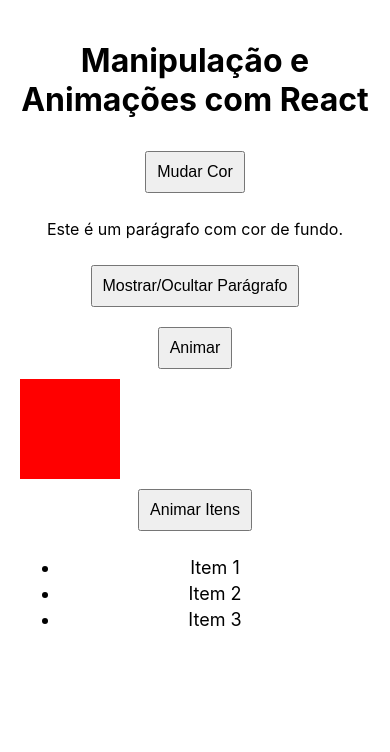
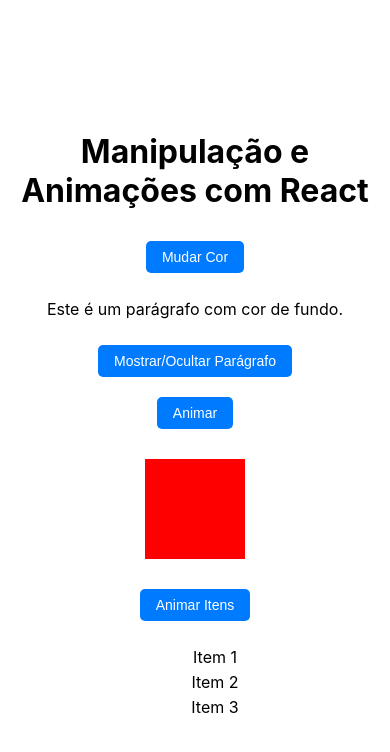
Before and after one commit to Paulo77Dev/Animaciones, a React (Create React App) app: page / in a window 390 px wide. Shown: the top 752 px of the page. Built offline with nearby package versions, Linux system fonts and the light colour scheme; the HTML template or start-up script is replaced by a standard one.

Commit message:
Alterciones de responsividade del App y cambios de posiciones y tambien la mejora del layout

```diff
--- a/src/styles/App.css
+++ b/src/styles/App.css
@@ -1,20 +1,129 @@
+/* Aplica estilos gerais na aplicação */
 .App {
+  display: flex; /* Usa flexbox para facilitar a centralização */
+  flex-direction: column; /* Alinha elementos em uma coluna */
+  justify-content: center; /* Centraliza verticalmente */
+  align-items: center; /* Centraliza horizontalmente */
+  min-height: 100vh; /* Faz com que a altura mínima ocupe a tela inteira */
   text-align: center;
   padding: 20px;
+  box-sizing: border-box; /* Inclui padding no cálculo do tamanho */
 }
 
+/* Estiliza os botões */
 button {
-  padding: 10px;
+  padding: 10px 20px; /* Adiciona padding mais amplo */
   margin: 10px;
   font-size: 16px;
   cursor: pointer;
+  border: none; /* Remove a borda padrão */
+  border-radius: 5px; /* Adiciona bordas arredondadas */
+  background-color: #007BFF; /* Cor de fundo azul */
+  color: white; /* Cor do texto */
+  transition: background-color 0.3s ease; /* Transição suave ao passar o mouse */
 }
 
+button:hover {
+  background-color: #0056b3; /* Cor de fundo mais escura ao passar o mouse */
+}
+
+/* Estiliza a caixa com animações */
 .box {
   transition: all 2s ease;
+  max-width: 100%; /* Limita a largura máxima */
+  width: 300px; /* Largura padrão da caixa */
+  margin: 20px auto; /* Centraliza a caixa horizontalmente */
 }
 
+/* Estiliza itens da lista */
 .item {
   margin: 5px 0;
   font-size: 18px;
+  word-wrap: center; /* Quebra palavras longas */
 }
+
+/* Responsividade: ajusta o layout para telas menores */
+@media (max-width: 768px) {
+  .App {/* Aplica estilos gerais na aplicação */
+    .App {
+      display: flex; /* Usa flexbox para facilitar a centralização */
+      flex-direction: column; /* Alinha elementos em uma coluna */
+      justify-content: center; /* Centraliza verticalmente */
+      align-items: center; /* Centraliza horizontalmente */
+      min-height: 100vh; /* Faz com que a altura mínima ocupe a tela inteira */
+      text-align: center;
+      padding: 20px;
+      box-sizing: border-box; /* Inclui padding no cálculo do tamanho */
+    }
+
+    /* Estiliza os botões */
+    button {
+      padding: 10px 20px; /* Adiciona padding mais amplo */
+      margin: 10px;
+      font-size: 16px;
+      cursor: pointer;
+      border: none; /* Remove a borda padrão */
+      border-radius: 5px; /* Adiciona bordas arredondadas */
+      background-color: #007BFF; /* Cor de fundo azul */
+      color: white; /* Cor do texto */
+      transition: background-color 0.3s ease; /* Transição suave ao passar o mouse */
+    }
+
+    button:hover {
+      background-color: #0056b3; /* Cor de fundo mais escura ao passar o mouse */
+    }
+
+    /* Estiliza a caixa com animações */
+    .box {
+      transition: all 2s ease;
+      max-width: 100%; /* Limita a largura máxima */
+      width: 300px; /* Largura padrão da caixa */
+      margin: 20px auto; /* Centraliza a caixa horizontalmente */
+    }
+
+    /* Estiliza itens da lista */
+    .item {
+      margin: 5px 0;
+      font-size: 18px;
+      text-align: center; /* Centraliza o texto dos itens */
+      width: 100%; /* Garante que os itens ocupem toda a largura disponível */
+      display: flex; /* Usa flexbox para manipular a centralização */
+      justify-content: center; /* Centraliza o conteúdo horizontalmente */
+    }
+
+    /* Responsividade: ajusta o layout para telas menores */
+    @media (max-width: 768px) {
+      .App {
+        padding: 10px;
+      }
+
+      button {
+        font-size: 14px; /* Reduz o tamanho da fonte em telas menores */
+        padding: 8px 16px; /* Ajusta o padding */
+      }
+
+      .box {
+        width: 100%; /* Faz a caixa ocupar toda a largura disponível */
+      }
+
+      .item {
+        font-size: 16px; /* Reduz o tamanho da fonte em itens da lista */
+      }
+    }
+
+    padding: 10px;
+  }
+
+  button {
+    font-size: 14px; /* Reduz o tamanho da fonte em telas menores */
+    padding: 8px 16px; /* Ajusta o padding */
+  }
+
+  .box {
+    width: 100%; /* Faz a caixa ocupar toda a largura disponível */
+  }
+
+  .item {
+    font-size: 16px; /* Reduz o tamanho da fonte em itens da lista */
+  }
+}
```
